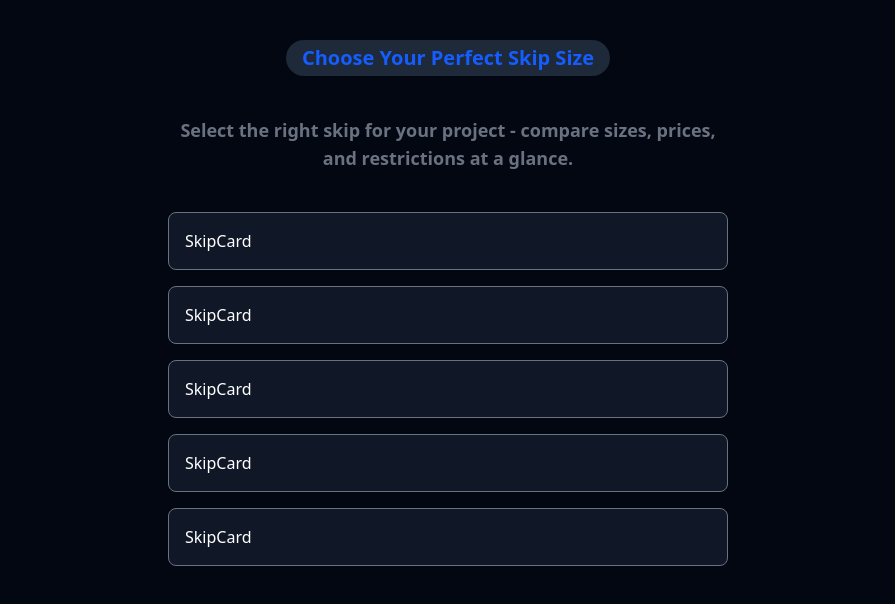
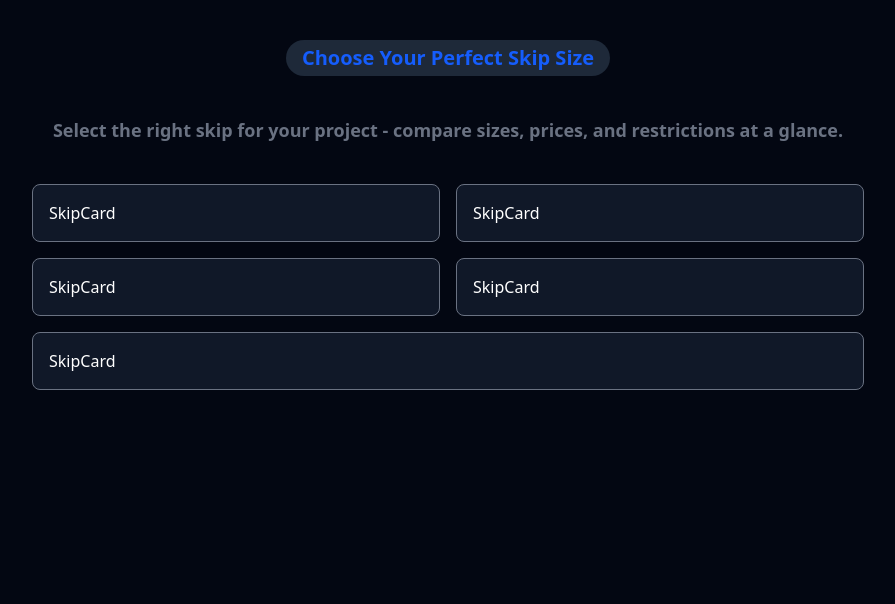
Before and after one commit to anyars-encarta/garden_waste, a React (Vite) app: page / in a window 1280 px wide. Shown: the top 604 px of the page, without its empty margins (192-1087 px from the left). Built offline with nearby package versions, Linux system fonts and the light colour scheme.

Commit message:
Correct the min-width of SkipCard to 300px

```diff
--- a/src/components/SelectSkip.jsx
+++ b/src/components/SelectSkip.jsx
@@ -2,7 +2,7 @@ import SkipCard from "./cards/SkipCard";
 
 const SelectSkip = () => {
   return (
-    <div className="h-screen min-w-[65%] overflow-x-hidden flex flex-col items-center py-10 px-90">
+    <div className="h-screen w-[70%] md:w-[92%] lg:w-[84%] xl:w-[70%] overflow-x-hidden flex flex-col items-center py-10 px-8">
       <h1 className="text-xl font-bold text-blue-600 bg-gray-800 py-1 px-4 rounded-full text-center min-w-[320px]">
         Choose Your Perfect Skip Size
       </h1>
@@ -12,7 +12,7 @@ const SelectSkip = () => {
         restrictions at a glance.
       </span>
 
-      <div className="mt-10 flex justify-between gap-4 flex-wrap">
+      <div className="mt-10 flex justify-between gap-4 flex-wrap w-full">
         <SkipCard />
         <SkipCard />
         <SkipCard />
--- a/src/components/cards/SkipCard.jsx
+++ b/src/components/cards/SkipCard.jsx
@@ -1,6 +1,6 @@
 const SkipCard = () => {
   return (
-    <div className="flex-1 border border-gray-500 p-4 rounded-lg bg-gray-900 min-w-[360px] hover:-translate-y-2 transition-transform duration-300 ease-in-out">
+    <div className="flex-1 border border-gray-500 p-4 rounded-lg bg-gray-900 min-w-[300px] hover:-translate-y-2 transition-transform duration-300 ease-in-out">
       SkipCard
     </div>
   );
--- a/src/index.css
+++ b/src/index.css
@@ -15,8 +15,11 @@
   -moz-osx-font-smoothing: grayscale;
 }
 
-body {
+html, body {
   margin: 0;
+  padding: 0;
+  width: 100%;
+  height: 100%;
 }
 
 @media (prefers-color-scheme: light) {
```
